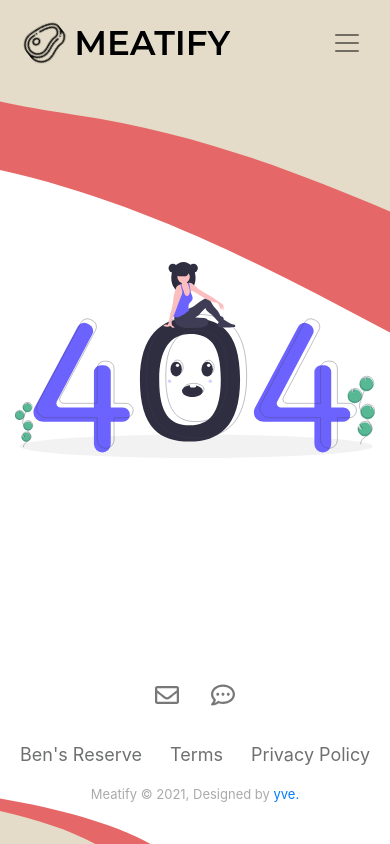
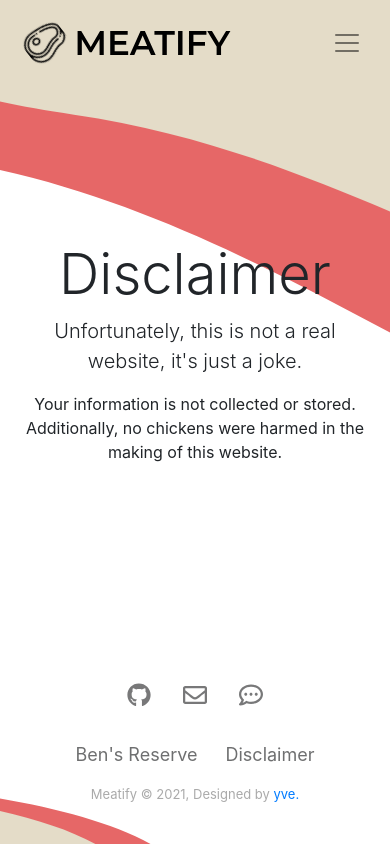
Before and after one commit to yilverdeja/vue-meatify, a Vue app: page /disclaimer in a window 390 px wide. Built offline with nearby package versions, Linux system fonts and the light colour scheme; what vuefire would draw is missing.

Commit message:
Done
* Gtag added
* MetaInfo added
* Disclaimer section added and T&C + PP removed
* Updated text size of headers in small phone viewport

```diff
--- a/package.json
+++ b/package.json
@@ -9,6 +9,7 @@
   },
   "dependencies": {
     "@fortawesome/fontawesome-svg-core": "^1.2.34",
+    "@fortawesome/free-brands-svg-icons": "^5.15.2",
     "@fortawesome/free-regular-svg-icons": "^5.15.2",
     "@fortawesome/free-solid-svg-icons": "^5.15.2",
     "@fortawesome/vue-fontawesome": "^2.0.2",
@@ -17,6 +18,8 @@
     "core-js": "^3.6.5",
     "firebase": "^8.2.6",
     "vue": "^2.6.11",
+    "vue-gtag": "^1.11.0",
+    "vue-meta": "^2.4.0",
     "vue-router": "^3.2.0",
     "vuefire": "^2.2.5"
   },
--- a/src/App.vue
+++ b/src/App.vue
@@ -17,9 +17,10 @@ export default {
 		Navigation,
 		Footer
 	},
-	data: () => ({
-		//
-	}),
+	metaInfo: {
+		title: "Meatify",
+		titleTemplate: "%s | Meatify"
+	}
 }
 </script>
 
--- a/src/components/Footer.vue
+++ b/src/components/Footer.vue
@@ -2,13 +2,14 @@
     <div class="d-flex justify-content-center footer-basic st" style="background: rgba(255,255,255,0);">
         <footer>
             <div class="social">
+                <b-link style="border:0px;" href="https://github.com/yilverdeja/vue-meatify" title="Github" target="_blank"><font-awesome-icon :icon="['fab', 'github']"></font-awesome-icon></b-link>
                 <b-link style="border:0px;" :href=meatifyEmail title="Email" target="_blank"><font-awesome-icon :icon="['far', 'envelope']"></font-awesome-icon></b-link>
                 <b-link style="border:0px" :href=meatifyFeedback title="Feedback" target="_blank"><font-awesome-icon :icon="['far', 'comment-dots']"></font-awesome-icon></b-link>
             </div>
             <ul class="list-inline">
                 <li class="list-inline-item"><a href="https://www.benswildlifereserve.xyz" target="_blank">Ben's Reserve</a></li>
-                <li class="list-inline-item"><a href="#">Terms</a></li>
-                <li class="list-inline-item"><a href="#">Privacy Policy</a></li>
+                <li class="list-inline-item"><a href="/disclaimer">Disclaimer</a></li>
+                <!-- <li class="list-inline-item"><a href="#">Privacy Policy</a></li> -->
             </ul>
             <p class="copyright">Meatify &copy; {{currentYear}}, Designed by <a href="https://www.yve.life" target="_blank">yve.</a></p>
         </footer>
--- a/src/main.js
+++ b/src/main.js
@@ -4,7 +4,11 @@ import BootstrapVue from 'bootstrap-vue'
 import 'bootstrap/dist/css/bootstrap.css'
 import 'bootstrap-vue/dist/bootstrap-vue.css'
 
+import VueMeta from 'vue-meta'
+import VueGtag from 'vue-gtag';
+
 import { library } from '@fortawesome/fontawesome-svg-core'
+import {faGithub} from "@fortawesome/free-brands-svg-icons"
 import {faEnvelope, faCommentDots} from "@fortawesome/free-regular-svg-icons"
 import { FontAwesomeIcon } from '@fortawesome/vue-fontawesome'
 
@@ -13,10 +17,14 @@ import router from './router'
 
 import { firestorePlugin } from "vuefire"
 
-library.add(faEnvelope, faCommentDots)
+library.add(faEnvelope, faCommentDots, faGithub)
 Vue.component('font-awesome-icon', FontAwesomeIcon)
 Vue.use(BootstrapVue)
 Vue.use(firestorePlugin)
+Vue.use(VueMeta)
+Vue.use(VueGtag, {
+  config: {id: "G-PMTJB2K6WE"}
+});
 
 Vue.config.productionTip = false
 
--- a/src/router/index.js
+++ b/src/router/index.js
@@ -5,6 +5,7 @@ import Sample from '@/views/Sample.vue'
 import Loading from '@/views/Loading.vue'
 import Result from '@/views/Result.vue'
 import NotFound from '@/views/NotFound.vue'
+import Disclaimer from '@/views/Disclaimer.vue'
 
 Vue.use(VueRouter)
 
@@ -30,6 +31,11 @@ const routes = [
     component: Result
   },
   {
+    path: '/disclaimer',
+    name: 'Disclaimer',
+    component: Disclaimer
+  },
+  {
     path: "*",
     name: "NotFound",
     component: NotFound
--- /dev/null
+++ b/src/views/Disclaimer.vue
@@ -0,0 +1,24 @@
+<template>
+    <b-row>
+        <b-col cols="12" md="6" lg="5" class="d-none d-md-flex justify-content-center align-items-center">
+            <div><img class="img-fluid" src="@/assets/undraw_unexpected_friends.svg"></div>
+        </b-col>
+        <b-col cols="12" md="6" lg="7" class="text-center text-md-left d-flex justify-content-center align-items-center">
+            <div>
+                <h1 class="display-3 d-none d-sm-block">Disclaimer</h1>
+                <h1 class="display-4 d-sm-none">Disclaimer</h1>
+                <p class="lead">Unfortunately, this is not a real website, it's just a joke.</p>
+                <p>Your information is not collected or stored. Additionally, no chickens were harmed in the making of this website.</p>
+            </div>
+        </b-col>
+    </b-row>
+</template>
+
+<script>
+export default {
+    name: 'Disclaimer',
+	metaInfo: {
+		title: "Disclaimer",
+	},
+}
+</script>
--- a/src/views/Home.vue
+++ b/src/views/Home.vue
@@ -2,7 +2,8 @@
 	<b-row>
 		<b-col cols="12" md="6" lg="7" class="text-center text-md-left d-flex justify-content-center align-items-center">
 			<div>
-				<h1 class="display-3">Meatify</h1>
+				<h1 class="display-3 d-none d-sm-block">Meatify</h1>
+                <h1 class="display-4 d-sm-none">Meatify</h1>
 				<p class="lead">Personalize your meat eating experience for a balanced diet</p>
 				<p>Using State-of-the-Art Artificial Intelligence, Quantum &amp; Cloud Computing, and Blockchain, Meatify is disrupting the meat eating industry</p>
 				<b-button variant="primary" size="lg" to="/sample"><strong>Try Now</strong></b-button>
@@ -16,10 +17,13 @@
 
 <script>
 export default {
-  name: 'Home',
-  components: {
-  }
-}
+	name: 'Home',
+	metaInfo: {
+		titleTemplate: null
+	},
+	components: {
+	}
+	}
 </script>
 
 <style scoped>
--- a/src/views/Loading.vue
+++ b/src/views/Loading.vue
@@ -2,7 +2,7 @@
     <div class="justify-content-center flex-fill">
         <b-row>
             <b-col sm="12" class="text-center">
-                <b-spinner label="Large Spinner" style="width: 128px;height: 128px;border-style: solid;color: rgb(230,103,103);"></b-spinner>
+                <b-spinner label="Large Spinner" style="width: 128px;height: 128px;border-style: solid;color: rgb(200,0,0);"></b-spinner>
                 <p class="lead" style="margin-top: 16px;"><span id="loadingText">{{loadingText}}</span>...</p>
             </b-col>
         </b-row>
@@ -15,6 +15,9 @@ const collectionPath = "loadingTexts";
 
 export default {
     name: 'Loading',
+	metaInfo: {
+		title: "Loading",
+	},
     data() {
         return {
             loadingTexts: [],
--- a/src/views/NotFound.vue
+++ b/src/views/NotFound.vue
@@ -6,7 +6,10 @@
 
 <script>
 export default {
-
+    name: 'NotFound',
+	metaInfo: {
+		title: "404",
+	},
 }
 </script>
 
--- a/src/views/Result.vue
+++ b/src/views/Result.vue
@@ -2,7 +2,8 @@
     <b-row>
         <b-col cols="12" md="6" lg="7" class="text-center text-md-left d-flex justify-content-center align-items-center">
             <div>
-                <h1 class="display-3">Chicken Breast</h1>
+                <h1 class="display-3 d-none d-sm-block">Chicken Breast</h1>
+                <h1 class="display-4 d-sm-none">Chicken Breast</h1>
                 <p class="lead">{{subtitle}}<br></p>
                 <p>Fun Fact: {{funFact}}<br></p>
                 <div class="btn-group d-flex flex-column flex-lg-row" role="group" style="margin: 0px;margin-right: 0px;">
@@ -22,6 +23,9 @@ const collectionPath = "meatifydata";
 
 export default {
     name: 'Result',
+	metaInfo: {
+		title: "Result",
+	},
     data() {
         return {
             subtitle: "",
--- a/src/views/Sample.vue
+++ b/src/views/Sample.vue
@@ -55,6 +55,9 @@
 <script>
 export default {
   name: 'Sample',
+	metaInfo: {
+		title: "Sample",
+	},
   components: {
   },
   methods: {
```
Also changed, not shown: src/assets/undraw_unexpected_friends.svg (added), 1 other file (tests, documents, lock files or other folders).
